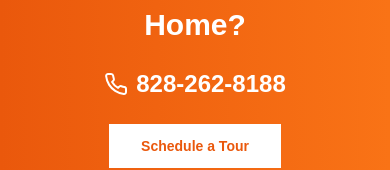
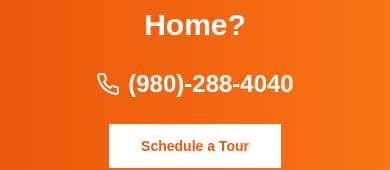
Before and after one commit to kjpfleger/theview, a Next.js app: page / in a window 390 px wide. Shown: the part 5330-5500 px from the top of the page. Built offline with nearby package versions, Linux system fonts and the light colour scheme.

Commit message:
updating phone number in footer

```diff
--- a/components/footer.tsx
+++ b/components/footer.tsx
@@ -13,11 +13,11 @@ export default function Footer() {
         </h2>
 
         <a
-          href="tel:8282628188"
+          href="tel:9802884040"
           className="flex items-center gap-2 text-2xl md:text-3xl font-semibold hover:underline focus-visible:underline"
         >
           <Phone className="size-6" />
-          828-262-8188
+          (980)-288-4040
         </a>
 
         <Button asChild size="lg" className="bg-white text-orange-600 hover:bg-orange-50 font-semibold">
```
